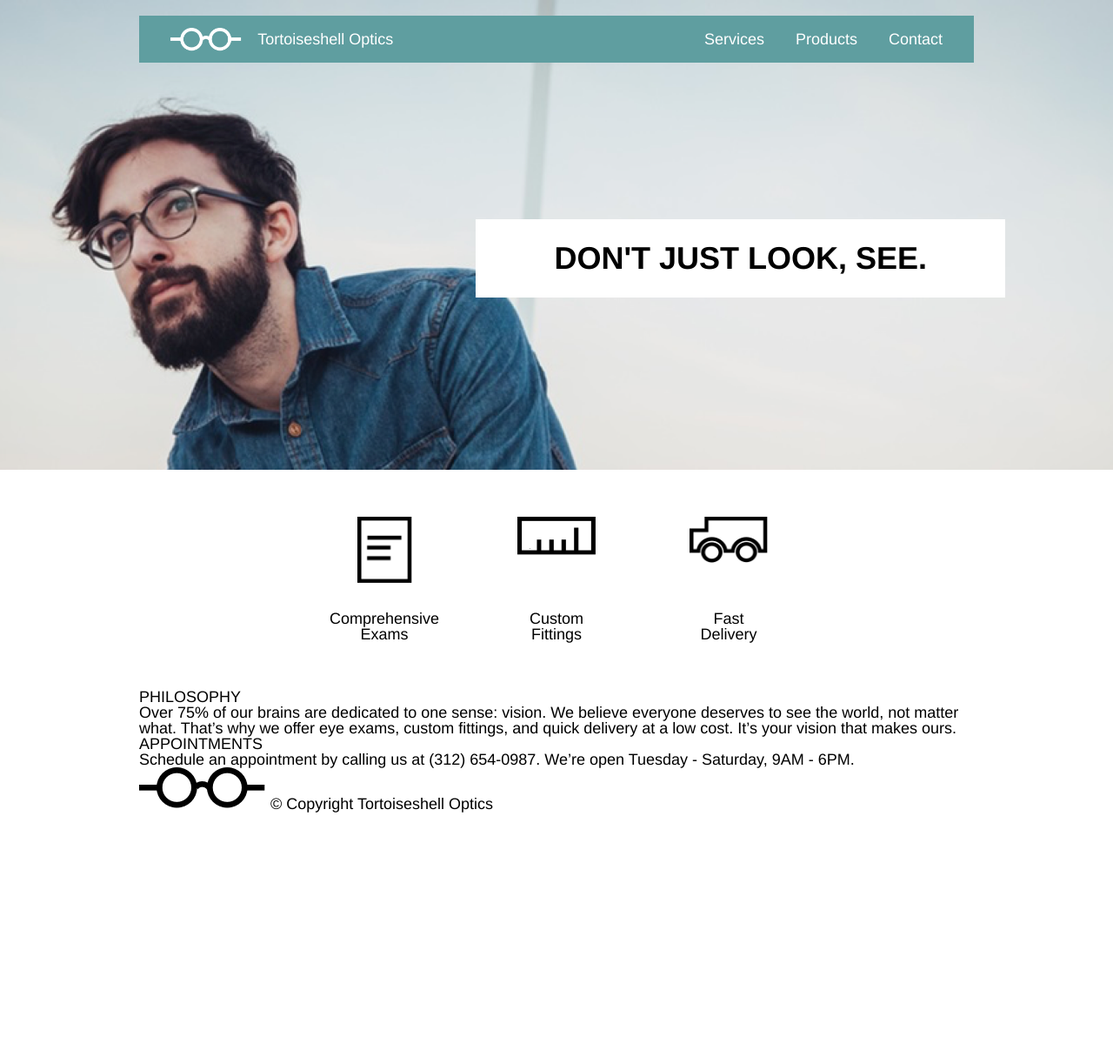
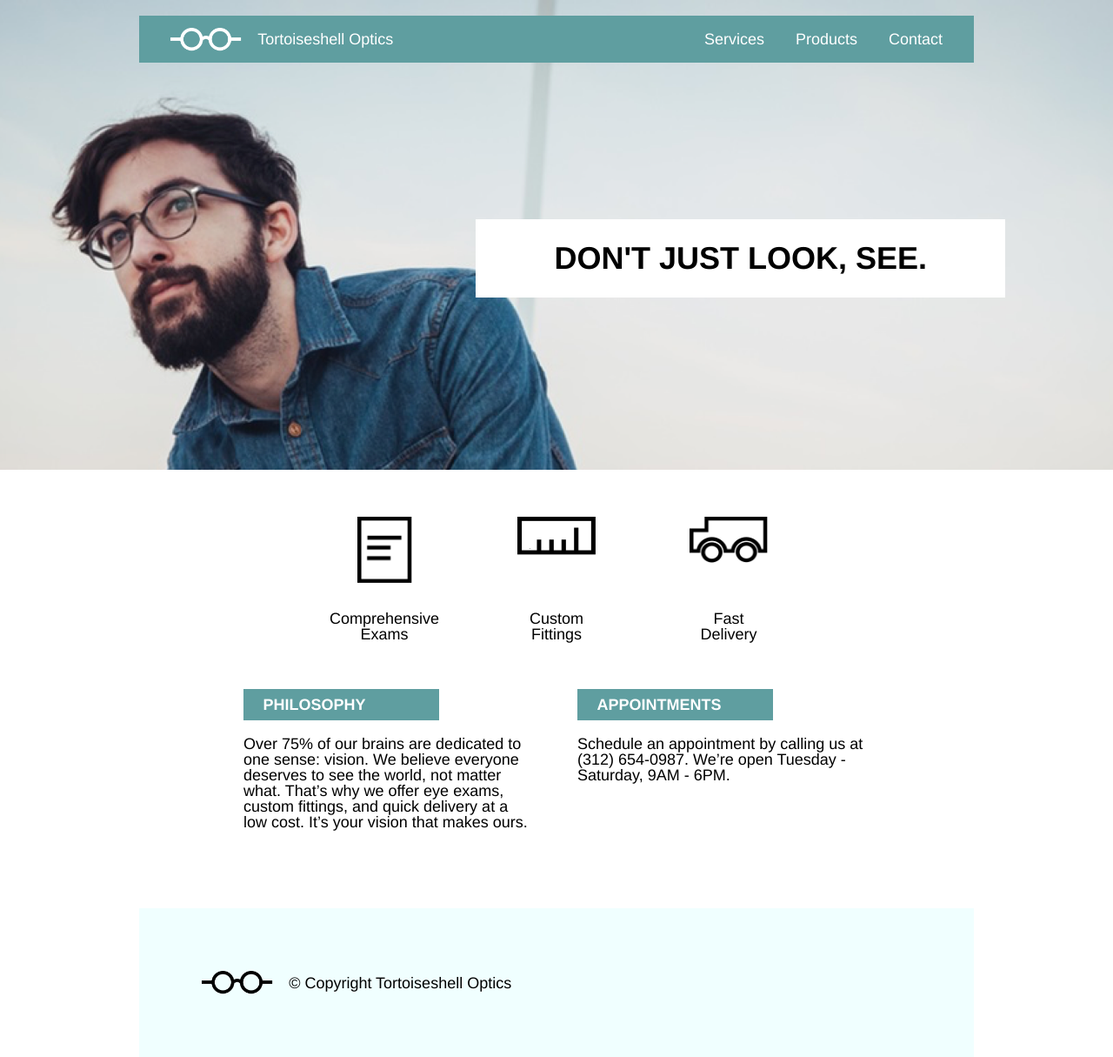
Before and after one commit to saas-0326/tortoiseshell, a plain HTML site: page index.html in a window 1280 px wide. Shown: the whole page at 87% size. Before the commit the page ends 934 px from the top, so only its background shows below. Drawn offline with Linux system fonts and the light colour scheme.

Commit message:
Finished Desktop CSS

```diff
--- a/index.html
+++ b/index.html
@@ -35,7 +35,7 @@
     </div>
 
     <!-- Benefits Section -->
-    <section class="container benefits">
+    <section class="container flex">
       <figure class="exams">
         <img src="resources/images/paper-icon.png" alt="Paper">
         <figcaption>Comprehensive Exams</figcaption>
@@ -51,7 +51,7 @@
     </section>
 
     <!-- Additional Information Section -->
-    <section class="container">
+    <section class="container flex">
       <div class="additional">
         <h4>PHILOSOPHY</h4>
         <p>Over 75% of our brains are dedicated to one sense: vision. We believe everyone deserves to see the world, not matter what. That’s why we offer eye exams, custom fittings, and quick delivery at a low cost. It’s your vision that makes ours.</p>
--- a/resources/css/style.css
+++ b/resources/css/style.css
@@ -87,7 +87,7 @@ nav span {
 
 /* Benefits Section Styles */
 
-.benefits {
+.flex {
   display: flex;
   justify-content: center;
 }
@@ -113,3 +113,37 @@ figure img {
 figure figcaption {
   text-align: center;
 }
+
+
+/* Additional Information Section Styles */
+
+.additional {
+  width: 35%;
+  padding: 0 2.5%;
+  margin-bottom: 5rem;
+}
+
+.additional h4 {
+  background-color: CadetBlue;
+  font-size: 1rem;
+  font-weight: bold;
+  color: White;
+  width: 10rem;
+  padding: 0.5rem 1.25rem;
+  margin-bottom: 1rem;
+}
+
+
+/* Footer Section Styles */
+
+footer {
+  background-color: Azure;
+  display: flex;
+  align-items: center;
+}
+
+footer img {
+  height: 1.5rem;
+  padding: 4rem 1rem;
+  margin-left: 3rem;
+}
```
